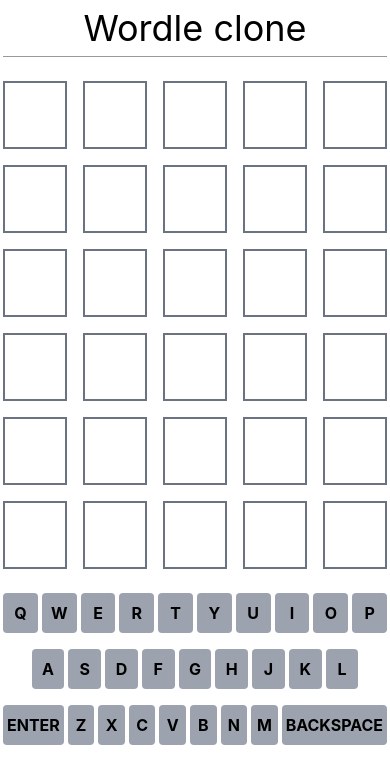
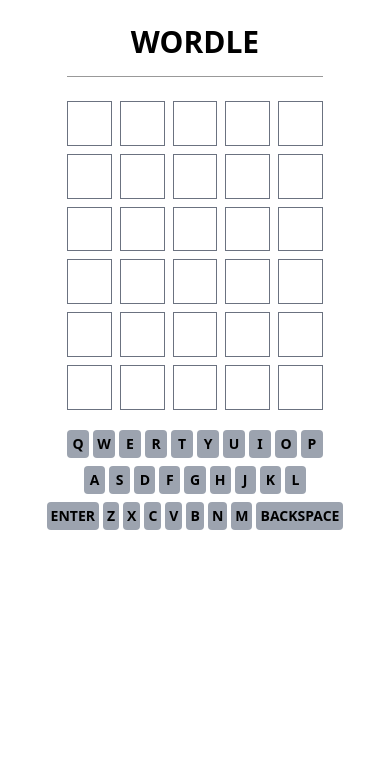
Before and after one commit to piyushpradhan/wordle-clone, a React (Vite) app: page / in a window 390 px wide. Shown: the top 784 px of the page. Built offline with nearby package versions, Linux system fonts and the light colour scheme.

Commit message:
Make components responsive

```diff
--- a/index.html
+++ b/index.html
@@ -4,7 +4,7 @@
     <meta charset="UTF-8" />
     <link rel="icon" type="image/svg+xml" href="/vite.svg" />
     <meta name="viewport" content="width=device-width, initial-scale=1.0" />
-    <title>Wordle Clone</title>
+    <title>Wordle</title>
   </head>
   <body>
     <div id="root"></div>
--- a/src/App.tsx
+++ b/src/App.tsx
@@ -41,12 +41,14 @@
   const isGameOver = appContext?.appState.gameState !== "playing";
 
   return (
-    <div className="mx-auto w-96 relative">
+    <div className="mx-auto w-64 sm:w-80 md:w-96 relative my-4">
       <header className="border-b border-black/40 pb-2 my-2">
-        <h1 className="text-4xl text-center">Wordle clone</h1>
+        <h1 className="py-2 md:py-4 text-3xl md:text-4xl font-bold uppercase text-center">
+          Wordle
+        </h1>
       </header>
 
-      <main className="grid grid-rows-6 gap-4 py-4">
+      <main className="grid grid-rows-6 gap-2 md:gap-4 py-4">
         {rows.map((word, index) => {
           return (
             <WordRow
--- a/src/component/CharacterBox.tsx
+++ b/src/component/CharacterBox.tsx
@@ -10,7 +10,7 @@
   const stateStyle = characterStateStyles[guessState];
   return (
     <span
-      className={`inline-block border-2 text-2xl border-gray-500 p-4 text-center uppercase font-bold before:inline-block before:content=['_'] aspect-square ${stateStyle}`}
+      className={`border md:border-2 text-2xl border-gray-500 uppercase font-bold aspect-square flex justify-center items-center ${stateStyle}`}
     >
       {value}
     </span>
--- a/src/component/Keyboard.tsx
+++ b/src/component/Keyboard.tsx
@@ -24,9 +24,13 @@
   return (
     <div className={`flex flex-col`}>
       {keyboardKeys.map((keyboardRow, rowIndex) => (
-        <div key={rowIndex} className="my-2 flex justify-center space-x-1">
+        <div
+          key={rowIndex}
+          className="my-1 md:my-2 flex justify-center space-x-1"
+        >
           {keyboardRow.map((key, index) => {
-            let styles = "rounded font-bold uppercase flex-1 py-2";
+            let styles =
+              "rounded font-bold uppercase flex-1 py-1 md:py-2 md:text-lg text-sm";
 
             const letterState = keyStateStyles[keyboardLetterState[key]];
 
--- a/src/component/WordRow.tsx
+++ b/src/component/WordRow.tsx
@@ -14,7 +14,7 @@
     .concat(Array(lettersRemaining).fill(""));
 
   return (
-    <div className="grid grid-cols-5 gap-4">
+    <div className="grid grid-cols-5 gap-2 md:gap-4">
       {lettersArray.map((char, index) => (
         <CharacterBox
           key={`${char}-${index}`}
--- a/src/index.css
+++ b/src/index.css
@@ -1,20 +1,10 @@
 @tailwind base;
 @tailwind components;
 @tailwind utilities;
-
-:root {
-  font-family: Inter, system-ui, Avenir, Helvetica, Arial, sans-serif;
-  line-height: 1.5;
-  font-weight: 400;
-  font-synthesis: none;
-  text-rendering: optimizeLegibility;
-  -webkit-font-smoothing: antialiased;
-  -moz-osx-font-smoothing: grayscale;
-  -webkit-text-size-adjust: 100%;
-}
 
 body {
   margin: 0;
   min-width: 320px;
   min-height: 100vh;
+  overflow: hidden;
 }
```
